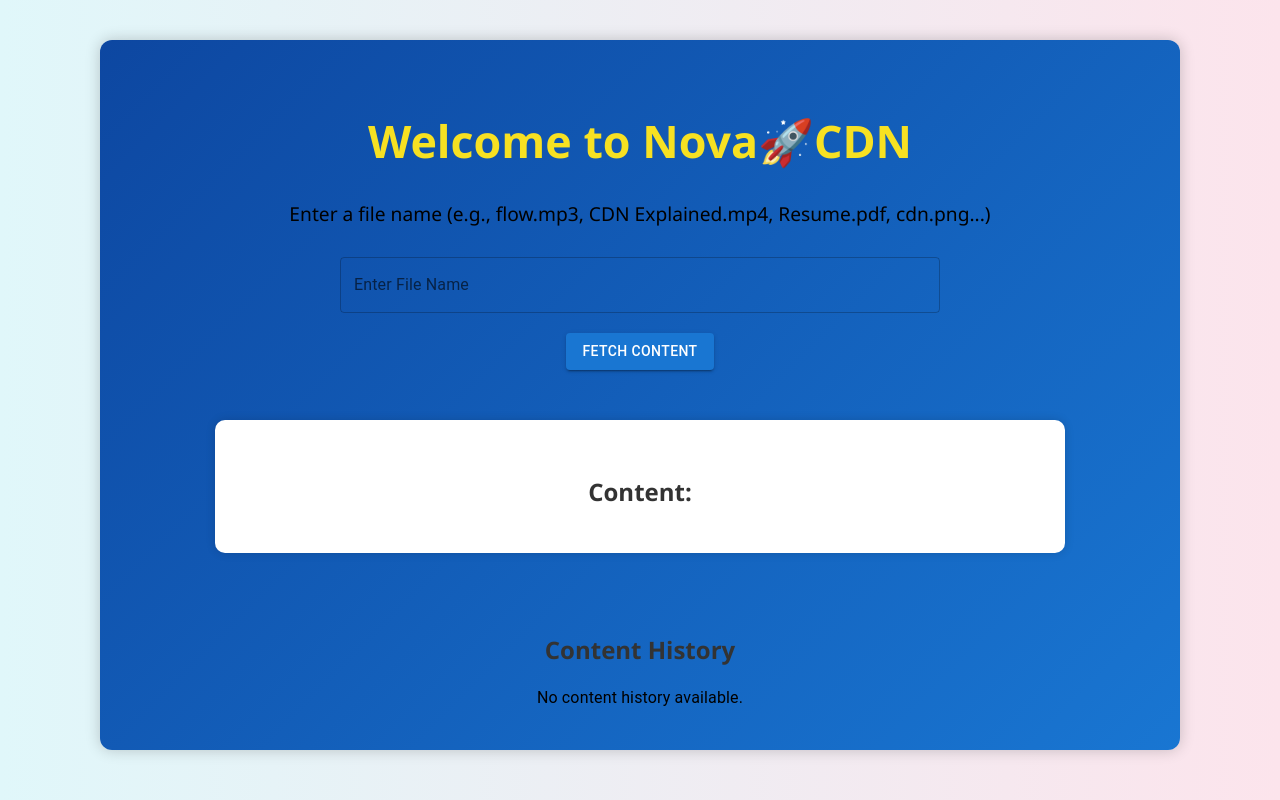
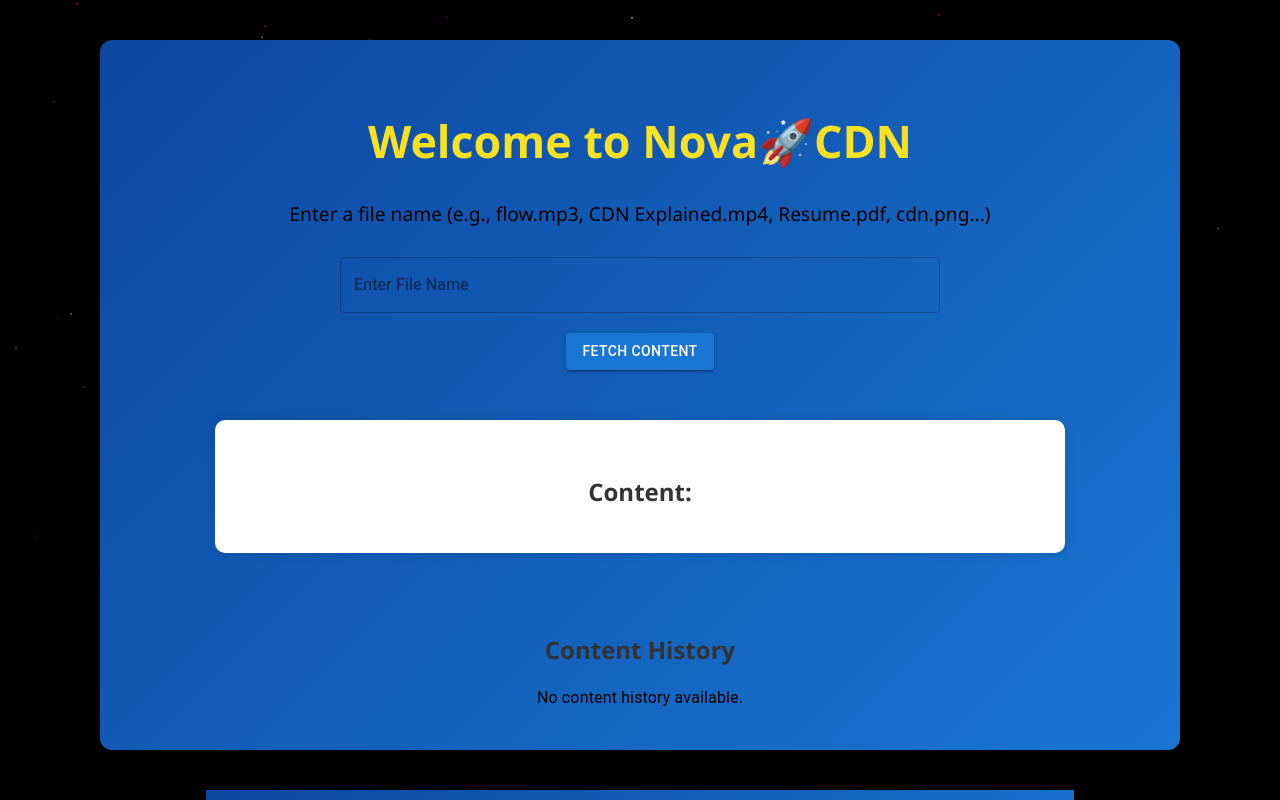
Before and after one commit to Samsontanimawo/NovaCDN-Distributed-Content-Delivery-System, a React (Create React App) app in the folder novacdn-frontend/: page / in a window 1280 px wide. Shown: the top 800 px of the page. Built offline with nearby package versions, Linux system fonts and the light colour scheme.

Commit message:
Added beautiful background animation.

```diff
--- a/novacdn-frontend/src/App.css
+++ b/novacdn-frontend/src/App.css
@@ -135,3 +135,63 @@ iframe {
 .MuiCircularProgress-root {
   color: #ffca28;
 }
+
+
+/* Animated Starfield Background */
+.starfield {
+  position: fixed;
+  top: 0;
+  left: 0;
+  width: 100%;
+  height: 100%;
+  background: black;
+  z-index: -1;
+  overflow: hidden;
+}
+
+/* Base star style */
+.star {
+  position: absolute;
+  width: 2px;
+  height: 2px;
+  border-radius: 50%;
+  opacity: 0.85;
+  animation: moveStar linear infinite;
+}
+
+/* Different colored stars */
+.star.white {
+  background: white;
+}
+.star.red {
+  background: red;
+}
+.star.blue {
+  background: #00bfff;
+}
+.star.purple {
+  background: #b388ff;
+}
+.star.yellow {
+  background: #ffff66;
+}
+
+@keyframes moveStar {
+  from {
+    transform: translateY(0);
+    opacity: 0.8;
+  }
+  to {
+    transform: translateY(100vh);
+    opacity: 0;
+  }
+}
+
+.footer {
+  margin-top: 50px;
+  padding: 30px;
+  color: #fff;
+  text-align: center;
+  font-size: 0.9rem;
+  background: linear-gradient(135deg, #0d47a1, #1976d2);
+}
--- a/novacdn-frontend/src/App.js
+++ b/novacdn-frontend/src/App.js
@@ -1,4 +1,4 @@
-import React, { useState } from "react";
+import React, { useState, useEffect } from "react";
 import "./App.css";
 import {
   Button,
@@ -15,8 +15,20 @@ function App() {
   const [loading, setLoading] = useState(false);
   const [contentHistory, setContentHistory] = useState([]);
   const [cache, setCache] = useState({});
+  const [stars, setStars] = useState([]);
 
   const s3BaseUrl = "https://novacdn-files.s3.amazonaws.com";
+
+  useEffect(() => {
+    const generatedStars = Array.from({ length: 150 }, (_, i) => ({
+      id: i,
+      left: Math.random() * 100,
+      delay: Math.random() * 5,
+      duration: 5 + Math.random() * 5,
+      color: ["red", "blue", "purple", "white"][Math.floor(Math.random() * 4)],
+    }));
+    setStars(generatedStars);
+  }, []);
 
   const getFileType = (id) => {
     const lower = id.toLowerCase();
@@ -76,7 +88,6 @@ function App() {
         );
         break;
 
-
       case "image":
         renderComponent = (
           <>
@@ -134,15 +145,31 @@ function App() {
       setTimeout(() => {
         const latency = Math.round(performance.now() - start);
         renderAndStore(fileUrl, fileType, false, latency);
-      }, 500); // Simulated latency
+      }, 500);
     }
   };
 
   return (
     <div className="App">
+      {/* Starfield background */}
+      <div className="starfield">
+        {stars.map((star) => (
+          <div
+            key={star.id}
+            className="star"
+            style={{
+              left: `${star.left}vw`,
+              top: `-${Math.random() * 100}vh`,
+              animationDelay: `${star.delay}s`,
+              animationDuration: `${star.duration}s`,
+              backgroundColor: star.color,
+            }}
+          />
+        ))}
+      </div>
+
       <header className="App-header">
         <h1> Welcome to Nova🚀CDN </h1>
-
         <p>Enter a file name (e.g., flow.mp3, CDN Explained.mp4, Resume.pdf, cdn.png...)</p>
 
         <div className="content-request">
@@ -196,14 +223,18 @@ function App() {
     marginTop: "40px",
     padding: "20px",
     textAlign: "center",
-    color: "#000",
+    color: "#fff",
+    background: "linear-gradient(135deg, #0d47a1, #1976d2)", // Same as App-header
   }}
 >
   <p style={{ fontSize: "0.95rem", marginTop: "10px" }}>
     <strong>Project by Samson Tanimawo</strong>
   </p>
   <p style={{ fontSize: "0.95rem", marginTop: "10px" }}>
-  <strong>💻 Built with</strong> <strong>React</strong>, <strong>Node.js</strong>, <strong>Docker</strong>, <strong>Kubernetes</strong>, <strong>AWS</strong>, <strong>Nginx</strong>, <strong>Redis</strong>, <strong>Git</strong>, <strong>Prometheus</strong>, <strong>Grafana</strong>, <strong>Splunk</strong>, <strong>and</strong> ❤️
+    <strong>💻 Built with</strong> <strong>React</strong>, <strong>Node.js</strong>, <strong>Docker</strong>,{" "}
+    <strong>Kubernetes</strong>, <strong>AWS</strong>, <strong>Nginx</strong>,{" "}
+    <strong>Redis</strong>, <strong>Git</strong>, <strong>Prometheus</strong>,{" "}
+    <strong>Grafana</strong>, <strong>Splunk</strong>, <strong>and</strong> ❤️
   </p>
 </footer>
 
```
Lines whose indentation alone changed are shown as unchanged.
